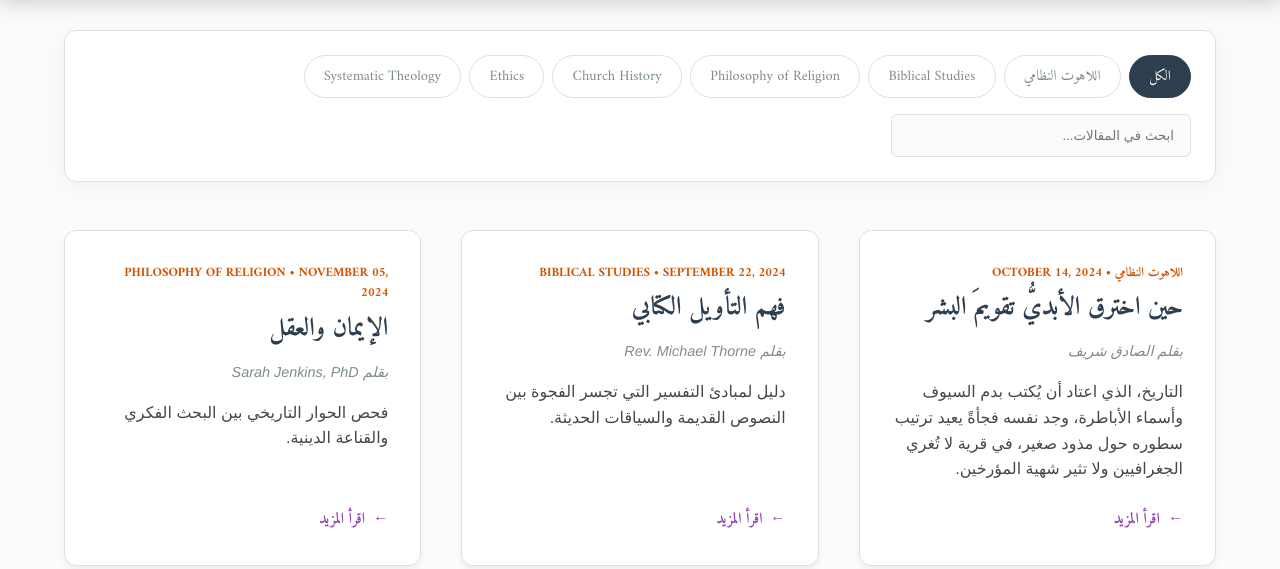
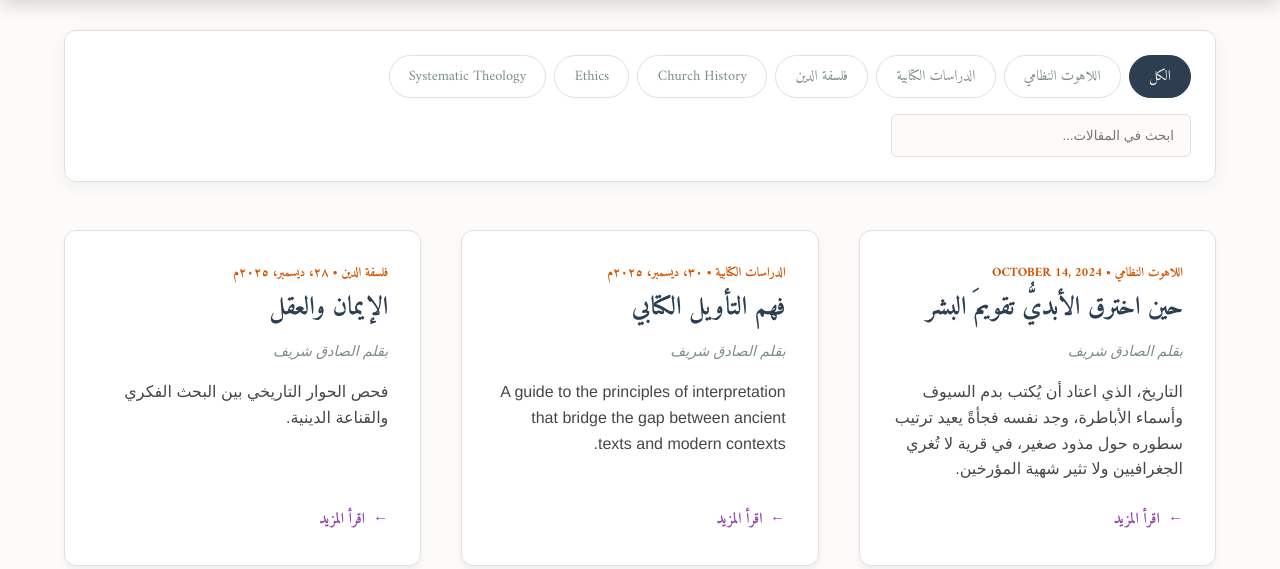
Before and after one commit to alsadig1988/thinkbiblicaly, a plain HTML site: page index.html in a window 1280 px wide. Shown: the part 555-1124 px from the top of the page. Drawn offline with Linux system fonts and the light colour scheme.

Commit message:
Translate titles and metadata to Arabic
Updated author, date, and category fields to Arabic for entries with IDs 2 and 3. Removed Latin titles and excerpts.

```diff
--- a/index.html
+++ b/index.html
@@ -779,14 +779,13 @@
             {
                 id: 2,
                 title: "Understanding Biblical Hermeneutics",
-                title_la: "Intellectus Hermeneuticae Biblicae",
+
                 title_ar: "فهم التأويل الكتابي",
-                author: "Rev. Michael Thorne",
-                date: "September 22, 2024",
-                category: "Biblical Studies",
+                author: "الصادق شريف",
+                date: "٣٠، ديسمبر، ٢٠٢٥م",
+                category: "الدراسات الكتابية",
                 excerpt: "A guide to the principles of interpretation that bridge the gap between ancient texts and modern contexts.",
-                excerpt_la: "Dux ad principia interpretationis quae pontem faciunt inter textus antiquos et contextus hodiernos.",
-                excerpt_ar: "دليل لمبادئ التفسير التي تجسر الفجوة بين النصوص القديمة والسياقات الحديثة.",
+
                 content: `
                     <p>Hermeneutics, the science and art of interpretation, is crucial for anyone seeking to understand the Bible seriously.</p>
                 `
@@ -794,13 +793,13 @@
             {
                 id: 3,
                 title: "Faith and Reason",
-                title_la: "Fides et Ratio",
+
                 title_ar: "الإيمان والعقل",
-                author: "Sarah Jenkins, PhD",
-                date: "November 05, 2024",
-                category: "Philosophy of Religion",
+                author: "الصادق شريف",
+                date: "٢٨، ديسمبر، ٢٠٢٥م",
+                category: "فلسفة الدين",
                 excerpt: "Examining the historical dialogue between intellectual inquiry and religious conviction.",
-                excerpt_la: "Examinans dialogum historicum inter inquisitionem intellectualem et convictionem religiosam.",
+
                 excerpt_ar: "فحص الحوار التاريخي بين البحث الفكري والقناعة الدينية.",
                 content: `
                     <p>Are faith and reason enemies, strangers, or partners? This question has echoed through the halls of academia and the nave of the church for centuries.</p>
```
